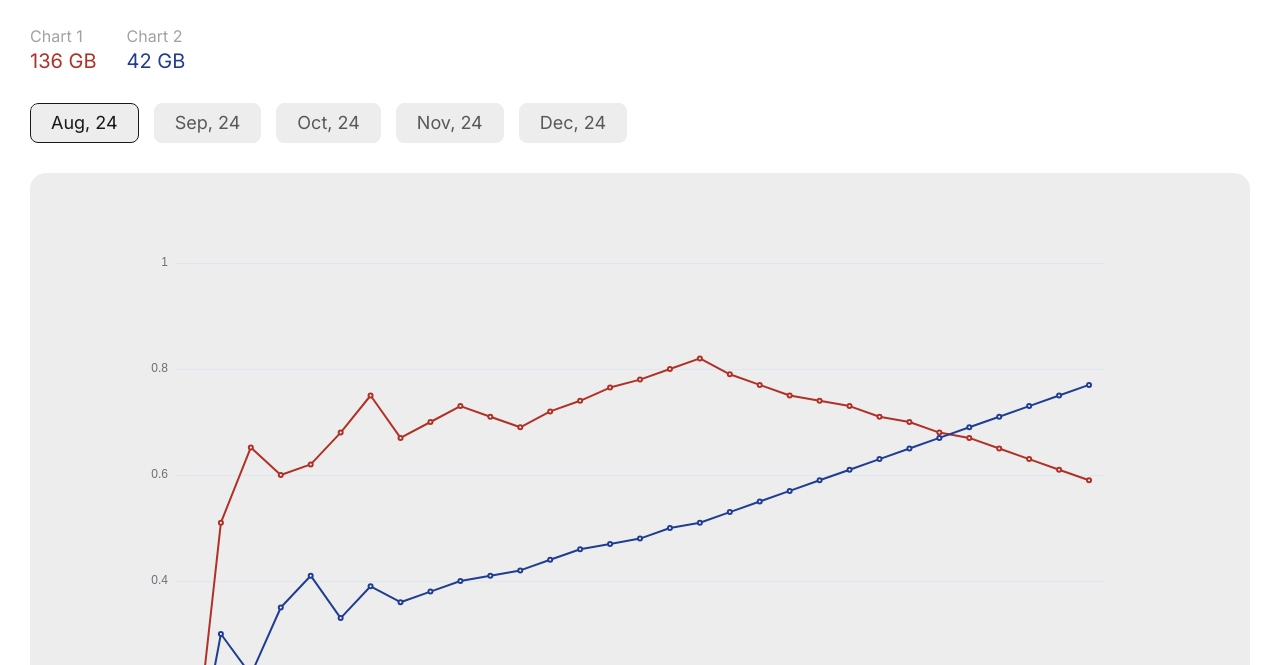
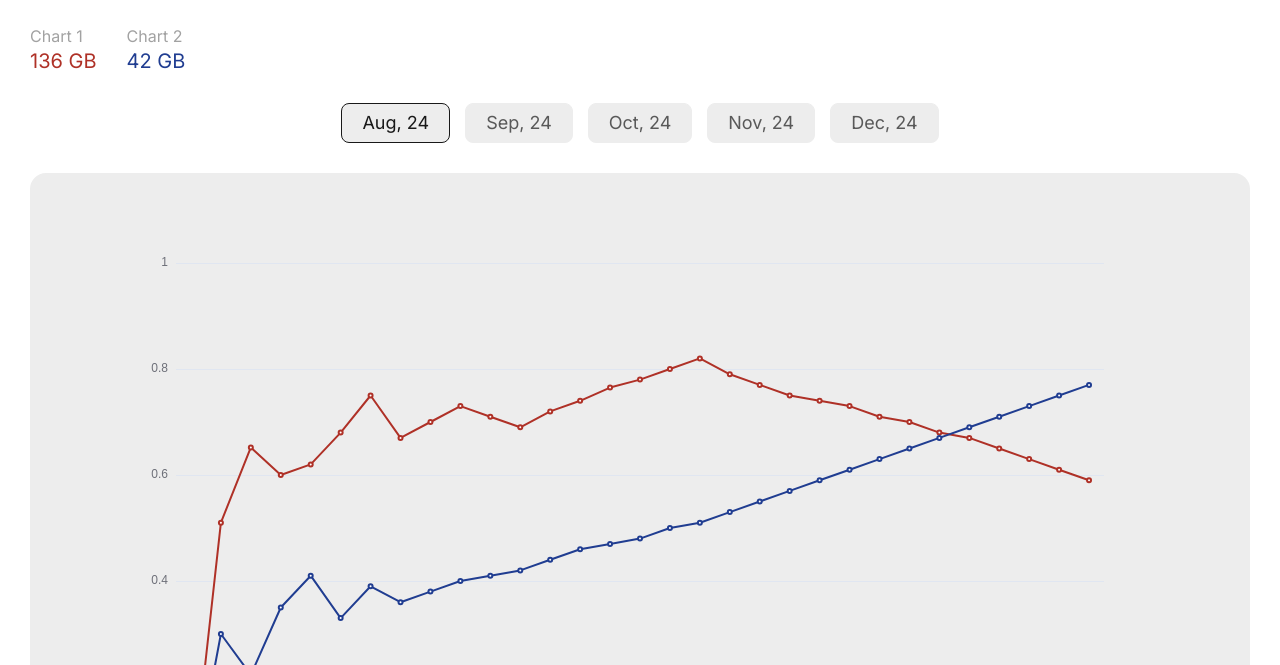
Before and after one commit to VictorVolovik/world-trends, a website: page public/charts.html in a window 1280 px wide. Shown: the part 135-800 px from the top of the page. Drawn offline with nearby package versions, Linux system fonts and the light colour scheme.

Commit message:
Fix chart selectors focus state

```diff
--- a/public/scripts/charts.js
+++ b/public/scripts/charts.js
@@ -396,7 +396,7 @@ function renderSelectors(charts) {
 
   Object.keys(charts).forEach((key, idx) => {
     const selector = document.createElement("button");
-    selector.classList.add("chart-selectors__item");
+    selector.classList.add("chart-selectors__item", "focusable");
     selector.setAttribute("data-selector", key);
     selector.textContent = key;
     if (idx === 0) {
--- a/public/styles/charts.css
+++ b/public/styles/charts.css
@@ -5,7 +5,7 @@
 }
 
 .charts-info {
-  padding: 30px 0;
+  margin: 30px 0 0;
 }
 
 .charts-info dl {
@@ -43,8 +43,9 @@
 
 .chart-selectors {
   display: flex;
+  justify-content: center;
   gap: 15px;
-  margin: 0 0 30px 0;
+  margin: 30px auto;
 }
 
 .chart-selectors__item {
```
